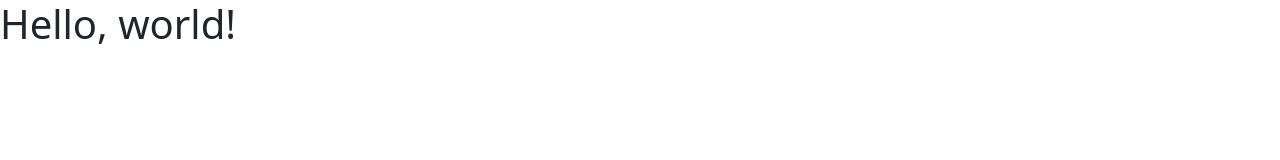
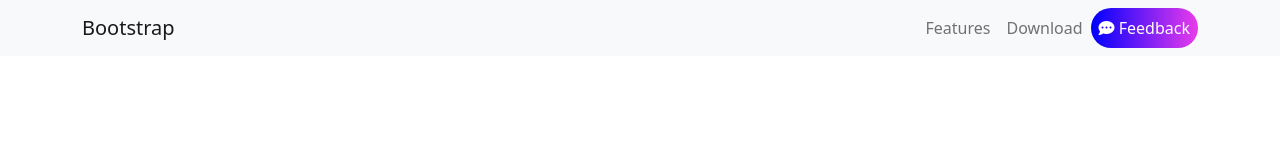
Before and after one commit to nishat71/Bootstrap-mobile, a plain HTML site: page index.html in a window 1280 px wide. Drawn offline with nearby package versions, Linux system fonts and the light colour scheme.

Commit message:
added menubar

```diff
--- a/index.html
+++ b/index.html
@@ -1,14 +1,64 @@
 <!doctype html>
 <html lang="en">
-  <head>
+
+<head>
     <meta charset="utf-8">
     <meta name="viewport" content="width=device-width, initial-scale=1">
     <title>Bootstrap demo</title>
     <!-- bootstrap link -->
-    <link href="https://cdn.jsdelivr.net/npm/bootstrap@5.2.0/dist/css/bootstrap.min.css" rel="stylesheet" integrity="sha384-gH2yIJqKdNHPEq0n4Mqa/HGKIhSkIHeL5AyhkYV8i59U5AR6csBvApHHNl/vI1Bx" crossorigin="anonymous">
-  </head>
-  <body>
-    <h1>Hello, world!</h1>
-    <script src="https://cdn.jsdelivr.net/npm/bootstrap@5.2.0/dist/js/bootstrap.bundle.min.js" integrity="sha384-A3rJD856KowSb7dwlZdYEkO39Gagi7vIsF0jrRAoQmDKKtQBHUuLZ9AsSv4jD4Xa" crossorigin="anonymous"></script>
-  </body>
+    <link href="https://cdn.jsdelivr.net/npm/bootstrap@5.2.0/dist/css/bootstrap.min.css" rel="stylesheet"
+        integrity="sha384-gH2yIJqKdNHPEq0n4Mqa/HGKIhSkIHeL5AyhkYV8i59U5AR6csBvApHHNl/vI1Bx" crossorigin="anonymous">
+    <!-- css link -->
+    <link rel="stylesheet" href="style.css">
+    <!-- font-awesome icon -->
+    <script src="https://kit.fontawesome.com/9db4839884.js" crossorigin="anonymous"></script>
+</head>
+
+<body>
+    <header>
+        <nav class="navbar navbar-expand-lg bg-light">
+            <div class="container">
+                <a class="navbar-brand" href="#">Bootstrap</a>
+                <button class="navbar-toggler" type="button" data-bs-toggle="collapse" data-bs-target="#navbarNav"
+                    aria-controls="navbarNav" aria-expanded="false" aria-label="Toggle navigation">
+                    <span class="navbar-toggler-icon"></span>
+                </button>
+                <div class="collapse navbar-collapse" id="navbarNav">
+                    <ul class="navbar-nav ms-auto">
+                        <li class="nav-item">
+                            <a class="nav-link" href="#feature">Features</a>
+                        </li>
+                        <li class="nav-item">
+                            <a class="nav-link" href="#download">Download</a>
+                        </li>
+                        <li class="nav-item">
+                            <a class="nav-link rounded-pill background-gradient text-white text-center" href="#">
+                                <!-- <img class="w-30 img-fluid" src="./images/messenger.png" alt=""> -->
+                                <i class="fa-solid fa-comment-dots"></i> Feedback
+                            </a>
+                        </li>
+                    </ul>
+
+                </div>
+            </div>
+        </nav>
+    </header>
+
+
+
+
+
+
+
+    <!-- scrip  -->
+    <!-- // add bootstrap 5 js file -->
+    <!-- <script src="https://cdn.jsdelivr.net/npm/@popperjs/core@2.9.2/dist/umd/popper.min.js"></script>
+    <script src="https://cdn.jsdelivr.net/npm/bootstrap@5.0.2/dist/js/bootstrap.min.js"></script> -->
+
+    <!-- //add bundel js -->
+    <script src="https://cdn.jsdelivr.net/npm/bootstrap@5.2.0/dist/js/bootstrap.bundle.min.js"
+        integrity="sha384-A3rJD856KowSb7dwlZdYEkO39Gagi7vIsF0jrRAoQmDKKtQBHUuLZ9AsSv4jD4Xa"
+        crossorigin="anonymous"></script>
+</body>
+
 </html>
--- /dev/null
+++ b/style.css
@@ -0,0 +1,3 @@
+.background-gradient{
+   background-image: linear-gradient(90deg,blue,rgb(234, 59, 234));
+}
```
Also changed, not shown: images/messenger.png (added).
